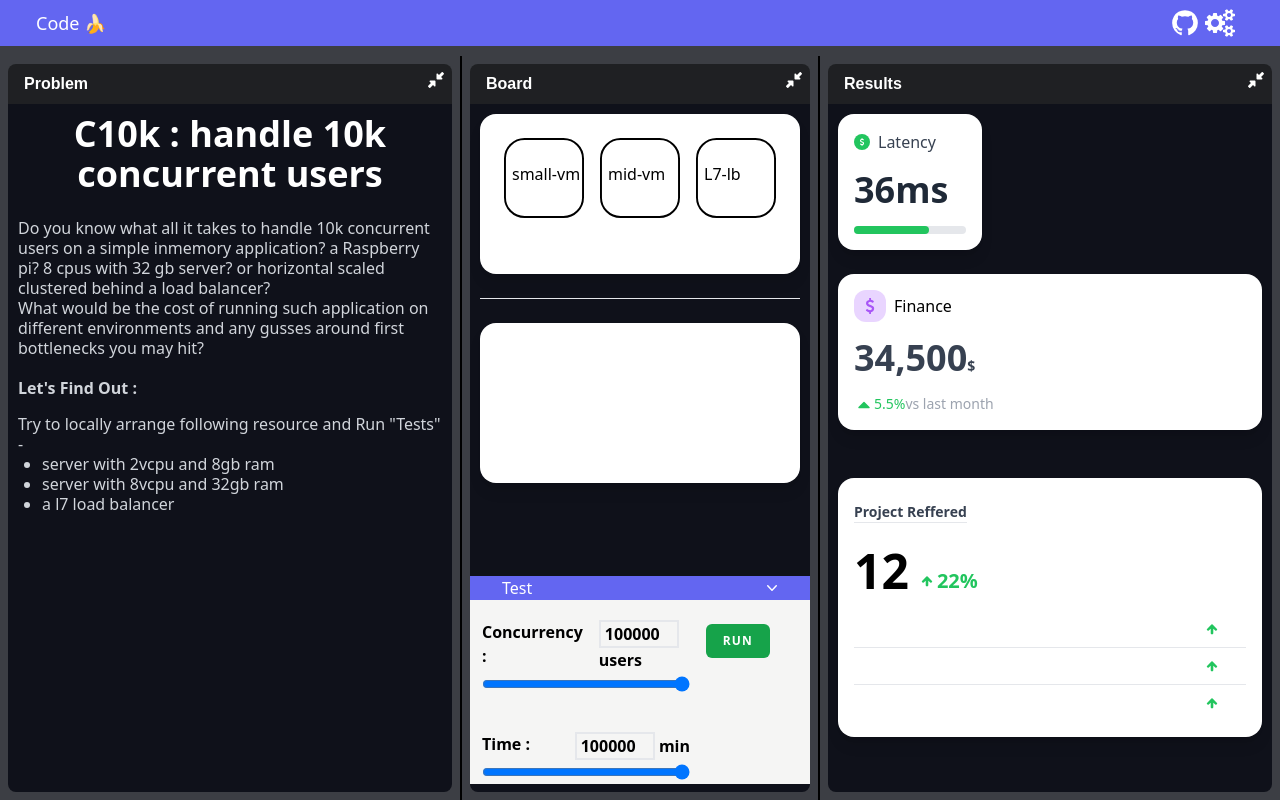
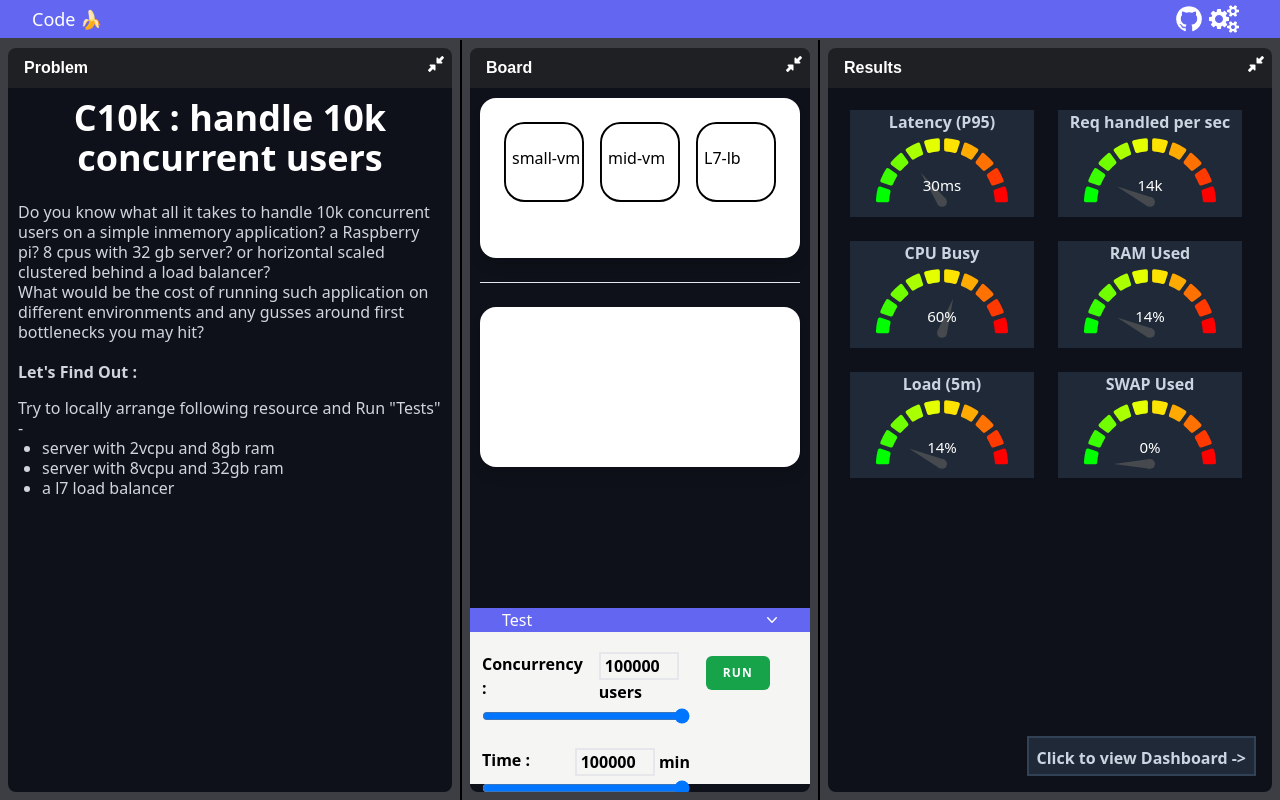
Before and after one commit to code-banana/control-center, a React (Vite) app: page / in a window 1280 px wide. Built offline with nearby package versions, Linux system fonts and the light colour scheme.

Commit message:
made componetns for Results

```diff
--- a/package.json
+++ b/package.json
@@ -13,7 +13,9 @@
   },
   "dependencies": {
     "@fortawesome/fontawesome-svg-core": "^1.2.34",
+    "@fortawesome/free-solid-svg-icons": "^6.2.1",
     "@fortawesome/react-fontawesome": "^0.1.14",
+    "antd": "^5.0.7",
     "codemirror": "^5.59.2",
     "fullscreen-react": "^1.0.5",
     "react": "^18.2.0",
@@ -22,7 +24,9 @@
     "react-dnd-html5-backend": "^16.0.1",
     "react-dom": "^18.2.0",
     "react-easyfullscreen": "^1.1.0",
-    "react-full-screen": "^0.3.2-0"
+    "react-full-screen": "^0.3.2-0",
+    "react-gauge-chart": "^0.4.1",
+    "react-native-speedometer": "^1.0.5"
   },
   "devDependencies": {
     "@types/react": "^18.0.24",
--- a/src/components/App.jsx
+++ b/src/components/App.jsx
@@ -43,7 +43,7 @@ function App() {
             </div>
             <div className="norm">
                 <Navbar />
-                <div className="pane top-pane pt-14">
+                <div className="pane top-pane pt-10">
                     <SplitPane className="split-pane-row">
                         <SplitPaneLeft>
                             <ProblemStatement />
--- a/src/components/Navbar.jsx
+++ b/src/components/Navbar.jsx
@@ -4,7 +4,7 @@ function Navbar() {
     return (
         <div>
 
-            <div className="fixed w-full flex flex-row items-center p-1 justify-between bg-black shadow-xs bg-indigo-500">
+            <div className="fixed w-full flex flex-row items-center p-0 justify-between bg-black shadow-xs bg-indigo-500">
                 <div className="text-md ml-8 text-lg text-white hidden md:flex">
                     Code 🍌
                 </div>
--- a/src/components/Results.jsx
+++ b/src/components/Results.jsx
@@ -2,6 +2,8 @@
 import React from 'react'
 import { FontAwesomeIcon } from '@fortawesome/react-fontawesome'
 import { faCompressAlt } from '@fortawesome/free-solid-svg-icons'
+import Guage from './result-components/Guage'
+import ExploreDashboard from './result-components/ExploreDashboard'
 
 function Results() {
     return (
@@ -12,136 +14,28 @@ function Results() {
                     icon={faCompressAlt}
                 />
             </div>
-            <div className='board-area'>
-
-                <div class="shadow-lg rounded-2xl w-36 p-4 bg-white dark:bg-gray-800">
-                    <div class="flex items-center">
-                        <span class="bg-green-500 p-2 h-4 w-4 rounded-full relative">
-                            <svg width="20" fill="currentColor" height="20" class="text-white h-2 absolute top-1/2 left-1/2 transform -translate-x-1/2 -translate-y-1/2" viewBox="0 0 1792 1792" xmlns="http://www.w3.org/2000/svg">
-                                <path d="M1362 1185q0 153-99.5 263.5t-258.5 136.5v175q0 14-9 23t-23 9h-135q-13 0-22.5-9.5t-9.5-22.5v-175q-66-9-127.5-31t-101.5-44.5-74-48-46.5-37.5-17.5-18q-17-21-2-41l103-135q7-10 23-12 15-2 24 9l2 2q113 99 243 125 37 8 74 8 81 0 142.5-43t61.5-122q0-28-15-53t-33.5-42-58.5-37.5-66-32-80-32.5q-39-16-61.5-25t-61.5-26.5-62.5-31-56.5-35.5-53.5-42.5-43.5-49-35.5-58-21-66.5-8.5-78q0-138 98-242t255-134v-180q0-13 9.5-22.5t22.5-9.5h135q14 0 23 9t9 23v176q57 6 110.5 23t87 33.5 63.5 37.5 39 29 15 14q17 18 5 38l-81 146q-8 15-23 16-14 3-27-7-3-3-14.5-12t-39-26.5-58.5-32-74.5-26-85.5-11.5q-95 0-155 43t-60 111q0 26 8.5 48t29.5 41.5 39.5 33 56 31 60.5 27 70 27.5q53 20 81 31.5t76 35 75.5 42.5 62 50 53 63.5 31.5 76.5 13 94z">
-                                </path>
-                            </svg>
-                        </span>
-                        <p class="text-md text-gray-700 dark:text-gray-50 ml-2">
-                            Latency
-                        </p>
+            <div className='board-area relative'>
+                <div className='flex flex-wrap'>
+                    <div className='latency-guage m-2 w-48 h-30'>
+                        <Guage label="Latency (P95)" value={0.3} formatText={(value) => value + 'ms'} />
                     </div>
-                    <div class="flex flex-col justify-start">
-                        <p class="text-gray-800 text-4xl text-left dark:text-white font-bold my-4">
-                            36ms
-                        </p>
-                        <div class="relative w-28 h-2 bg-gray-200 rounded">
-                            <div class="absolute top-0 h-2  left-0 rounded bg-green-500 w-2/3">
-                            </div>
-                        </div>
+                    <div className='latency-guage m-2 w-48 h-30'>
+                        <Guage label="Req handled per sec" value={0.14} formatText={(value) => value + 'k'} />
+                    </div>
+                    <div className='latency-guage m-2 w-48 h-30'>
+                        <Guage label="CPU Busy" value={0.6} />
+                    </div>
+                    <div className='latency-guage m-2 w-48 h-30'>
+                        <Guage label="RAM Used" value={0.14} />
+                    </div>
+                    <div className='latency-guage m-2 w-48 h-30'>
+                        <Guage label="Load (5m)" value={0.14} />
+                    </div>
+                    <div className='latency-guage m-2 w-48 h-30'>
+                        <Guage label="SWAP Used" value={0} />
                     </div>
                 </div>
-
-
-                <br></br>
-
-                <div class="shadow-lg rounded-2xl p-4 bg-white dark:bg-gray-800">
-                    <div class="flex items-center">
-                        <span class="rounded-xl relative p-4 bg-purple-200">
-                            <svg width="40" fill="currentColor" height="40" class="text-purple-500 h-4 absolute top-1/2 left-1/2 transform -translate-x-1/2 -translate-y-1/2" viewBox="0 0 1792 1792" xmlns="http://www.w3.org/2000/svg">
-                                <path d="M1362 1185q0 153-99.5 263.5t-258.5 136.5v175q0 14-9 23t-23 9h-135q-13 0-22.5-9.5t-9.5-22.5v-175q-66-9-127.5-31t-101.5-44.5-74-48-46.5-37.5-17.5-18q-17-21-2-41l103-135q7-10 23-12 15-2 24 9l2 2q113 99 243 125 37 8 74 8 81 0 142.5-43t61.5-122q0-28-15-53t-33.5-42-58.5-37.5-66-32-80-32.5q-39-16-61.5-25t-61.5-26.5-62.5-31-56.5-35.5-53.5-42.5-43.5-49-35.5-58-21-66.5-8.5-78q0-138 98-242t255-134v-180q0-13 9.5-22.5t22.5-9.5h135q14 0 23 9t9 23v176q57 6 110.5 23t87 33.5 63.5 37.5 39 29 15 14q17 18 5 38l-81 146q-8 15-23 16-14 3-27-7-3-3-14.5-12t-39-26.5-58.5-32-74.5-26-85.5-11.5q-95 0-155 43t-60 111q0 26 8.5 48t29.5 41.5 39.5 33 56 31 60.5 27 70 27.5q53 20 81 31.5t76 35 75.5 42.5 62 50 53 63.5 31.5 76.5 13 94z">
-                                </path>
-                            </svg>
-                        </span>
-                        <p class="text-md text-black dark:text-white ml-2">
-                            Finance
-                        </p>
-                    </div>
-                    <div class="flex flex-col justify-start">
-                        <p class="text-gray-700 dark:text-gray-100 text-4xl text-left font-bold my-4">
-                            34,500
-                            <span class="text-sm">
-                                $
-                            </span>
-                        </p>
-                        <div class="flex items-center text-green-500 text-sm">
-                            <svg width="20" height="20" fill="currentColor" viewBox="0 0 1792 1792" xmlns="http://www.w3.org/2000/svg">
-                                <path d="M1408 1216q0 26-19 45t-45 19h-896q-26 0-45-19t-19-45 19-45l448-448q19-19 45-19t45 19l448 448q19 19 19 45z">
-                                </path>
-                            </svg>
-                            <span>
-                                5.5%
-                            </span>
-                            <span class="text-gray-400">
-                                vs last month
-                            </span>
-                        </div>
-                    </div>
-                </div>
-
-                <br /><br />
-
-                <div class="shadow-lg rounded-2xl px-4 py-6 w-full bg-white dark:bg-gray-800 relative">
-                    <p class="text-sm w-max text-gray-700 dark:text-white font-semibold border-b border-gray-200">
-                        Project Reffered
-                    </p>
-                    <div class="flex items-end space-x-2 my-6">
-                        <p class="text-5xl text-black dark:text-white font-bold">
-                            12
-                        </p>
-                        <span class="text-green-500 text-xl font-bold flex items-center">
-                            <svg width="20" fill="currentColor" height="20" className="h-3" viewBox="0 0 1792 1792" xmlns="http://www.w3.org/2000/svg">
-                                <path d="M1675 971q0 51-37 90l-75 75q-38 38-91 38-54 0-90-38l-294-293v704q0 52-37.5 84.5t-90.5 32.5h-128q-53 0-90.5-32.5t-37.5-84.5v-704l-294 293q-36 38-90 38t-90-38l-75-75q-38-38-38-90 0-53 38-91l651-651q35-37 90-37 54 0 91 37l651 651q37 39 37 91z">
-                                </path>
-                            </svg>
-                            22%
-                        </span>
-                    </div>
-                    <div className="dark:text-white">
-                        <div className="flex items-center pb-2 mb-2 text-sm space-x-12 md:space-x-24 justify-between border-b border-gray-200">
-                            <p>
-                                Unique refferal URL
-                            </p>
-                            <div className="flex items-end text-xs">
-                                34
-                                <span className="flex items-center">
-                                    <svg width="20" fill="currentColor" height="20" className="h-3 text-green-500" viewBox="0 0 1792 1792" xmlns="http://www.w3.org/2000/svg">
-                                        <path d="M1675 971q0 51-37 90l-75 75q-38 38-91 38-54 0-90-38l-294-293v704q0 52-37.5 84.5t-90.5 32.5h-128q-53 0-90.5-32.5t-37.5-84.5v-704l-294 293q-36 38-90 38t-90-38l-75-75q-38-38-38-90 0-53 38-91l651-651q35-37 90-37 54 0 91 37l651 651q37 39 37 91z">
-                                        </path>
-                                    </svg>
-                                    22%
-                                </span>
-                            </div>
-                        </div>
-                        <div className="flex items-center mb-2 pb-2 text-sm space-x-12 md:space-x-24 justify-between border-b border-gray-200">
-                            <p>
-                                Embedded form
-                            </p>
-                            <div className="flex items-end text-xs">
-                                13
-                                <span className="flex items-center">
-                                    <svg width="20" fill="currentColor" height="20" className="h-3 text-green-500" viewBox="0 0 1792 1792" xmlns="http://www.w3.org/2000/svg">
-                                        <path d="M1675 971q0 51-37 90l-75 75q-38 38-91 38-54 0-90-38l-294-293v704q0 52-37.5 84.5t-90.5 32.5h-128q-53 0-90.5-32.5t-37.5-84.5v-704l-294 293q-36 38-90 38t-90-38l-75-75q-38-38-38-90 0-53 38-91l651-651q35-37 90-37 54 0 91 37l651 651q37 39 37 91z">
-                                        </path>
-                                    </svg>
-                                    12%
-                                </span>
-                            </div>
-                        </div>
-                        <div className="flex rounded-2xl items-center text-sm space-x-12 md:space-x-24 justify-between">
-                            <p>
-                                New visitor
-                            </p>
-                            <div className="flex items-end text-xs">
-                                45
-                                <span className="flex items-center">
-                                    <svg width="20" fill="currentColor" height="20" className="h-3 text-green-500" viewBox="0 0 1792 1792" xmlns="http://www.w3.org/2000/svg">
-                                        <path d="M1675 971q0 51-37 90l-75 75q-38 38-91 38-54 0-90-38l-294-293v704q0 52-37.5 84.5t-90.5 32.5h-128q-53 0-90.5-32.5t-37.5-84.5v-704l-294 293q-36 38-90 38t-90-38l-75-75q-38-38-38-90 0-53 38-91l651-651q35-37 90-37 54 0 91 37l651 651q37 39 37 91z">
-                                        </path>
-                                    </svg>
-                                    41%
-                                </span>
-                            </div>
-                        </div>
-                    </div>
-                </div>
-
-
+                <ExploreDashboard link='yo' />
             </div>
         </div>
     )
--- a/src/components/TestPanel.jsx
+++ b/src/components/TestPanel.jsx
@@ -6,7 +6,7 @@ function TestPanel() {
     const concurrentUser = [1, 10, 100, 1000, 10000, 100000]
     const [isVisible, setVisibility] = useState(true)
     return (
-        <div className='absolute left-0 right-0  bottom-2 bg-stone-100'>
+        <div className='h-1/4 absolute left-0 right-0  bottom-2 bg-stone-100'>
             <div className='h-6 bg-indigo-500 flex flex-row-reverse px-8 justify-between'>
                 <button onClick={() => { setVisibility(!isVisible) }}>
                     <svg className="-mr-1 ml-2 h-5 w-5" xmlns="http://www.w3.org/2000/svg" viewBox="0 0 20 20" fill="currentColor" ariaHidden="true">
@@ -16,12 +16,12 @@ function TestPanel() {
                 <div>Test</div>
             </div>
              {isVisible ?
-             (<div className='h-40 relative m-2'>
+             (<div className='relative m-2'>
                 <Button className="bg-green-600 right-8 top-2 absolute">RUN</Button>
                 <div className='w-2/3 mt-4'>
                     <InputRange range={concurrentUser} label="Concurrency" unit="users" onChange={() => { }} />
                 </div>
-                <div className='w-2/3 mt-8'>
+                <div className='w-2/3 mt-4'>
                     <InputRange range={concurrentUser} label="Time" unit="min" onChange={() => { }} />
                 </div>
             </div>
--- /dev/null
+++ b/src/components/result-components/ExploreDashboard.jsx
@@ -0,0 +1,9 @@
+import React from 'react'
+
+function ExploreDashboard({link}) {
+    return (
+        <a className=' border-2 border-slate-700 text-slate-300 bg-gray-800 h-10 p-2 absolute bottom-4 right-4 font-bold' href={link}>{"Click to view Dashboard ->"}</a>
+    )
+}
+
+export default ExploreDashboard;
--- /dev/null
+++ b/src/components/result-components/Guage.jsx
@@ -0,0 +1,22 @@
+
+import React from 'react'
+import GaugeChart from 'react-gauge-chart'
+
+function Guage({value, label, formatText, hidePercent}) {
+    const formatTextValue = formatText || ((value) => value+'%')
+    return (
+    <div className='bg-gray-800 m-1'>
+        <div className='text-center text-slate-300 font-bold'>{label}</div>
+        <GaugeChart id="gauge-chart4"
+        nrOfLevels={10}
+        arcPadding={0.05}
+        cornerRadius={2}
+        percent={value}
+        hideText={hidePercent}
+        formatTextValue={formatTextValue}
+        />
+    </div>
+    )
+}
+
+export default Guage
```
Also changed, not shown: src/components/splitspane/SplitPaneContext.jsx (line endings or trailing spaces), 1 other file (tests, documents, lock files or other folders).
